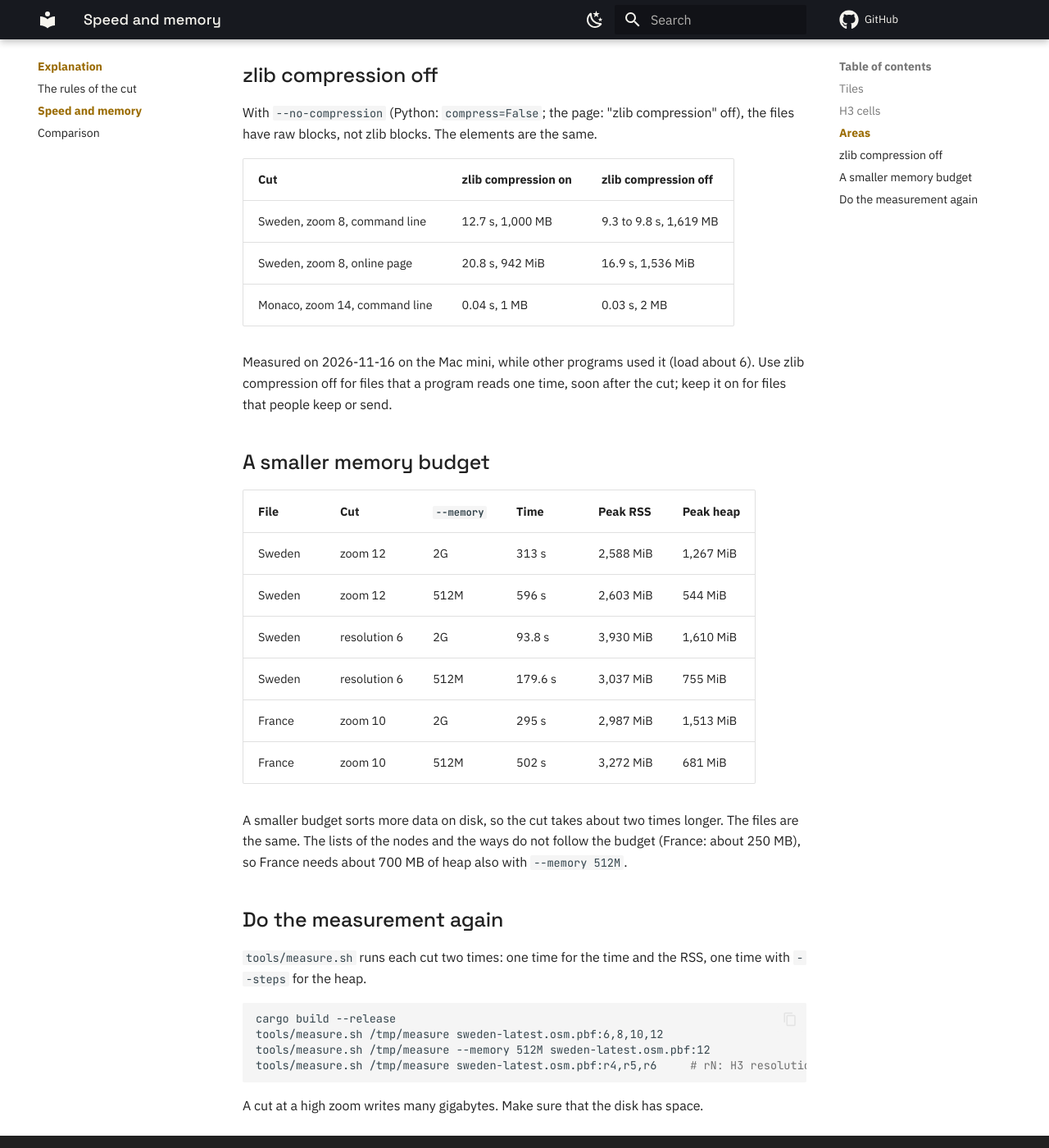
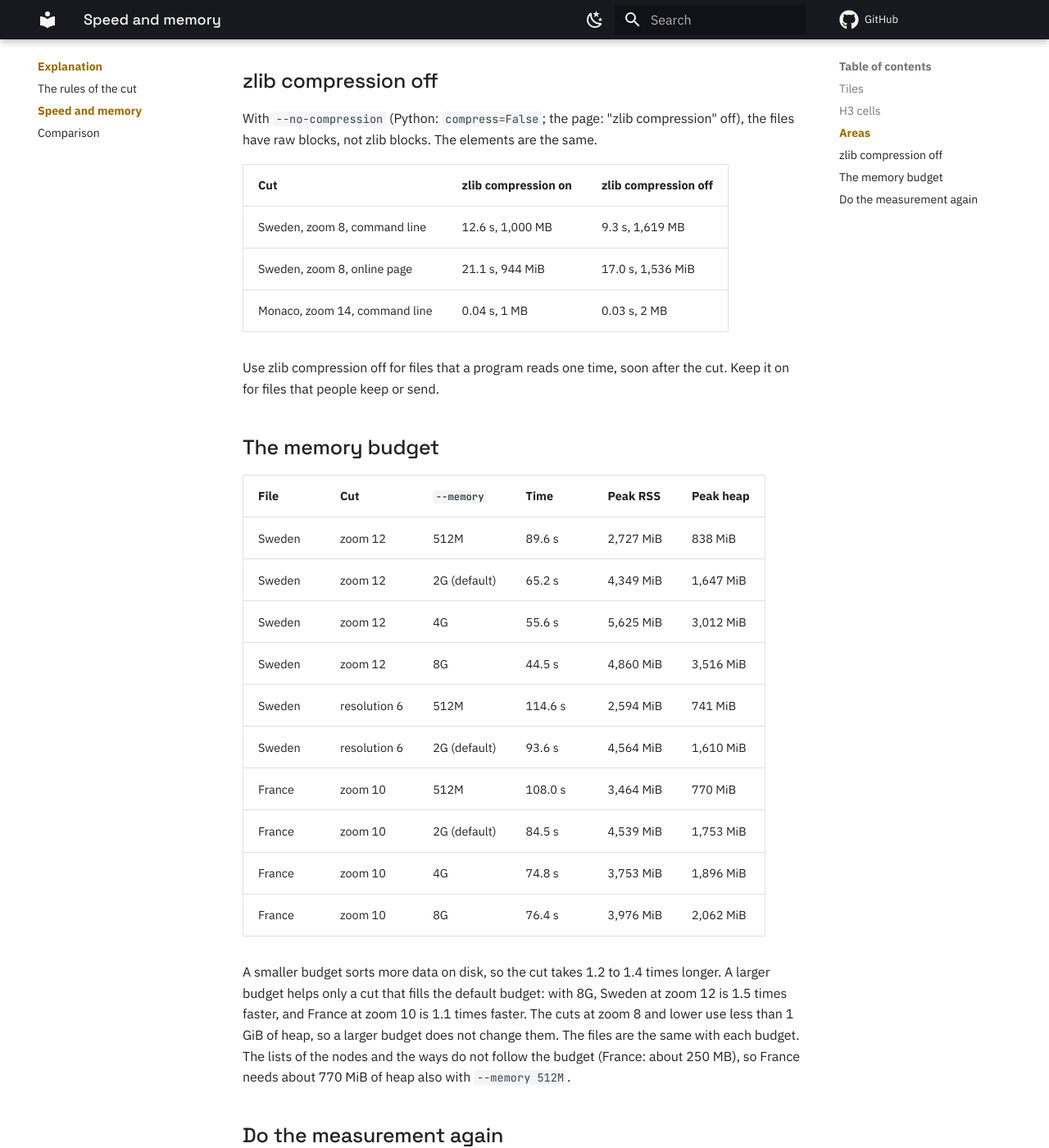
Before and after one commit to Khoshkhah/pbfcut, an MkDocs documentation site: the page built from docs/explanation/speed-and-memory.md, in a window 1280 px wide and 1400 px high, scrolled down 1750 px. Shown: the whole window at 82% size. Built offline with MkDocs 1.6.1 and Material for MkDocs 9.7.7, drawn with Linux system fonts in a browser that asks for light colours; comment, search, counter and statistics services are not loaded; some of the changed text lies outside the part shown.

Commit message:
Docs: the speed, memory and comparison tables with pbfcut 0.2.0
All rows measured again on the Mac mini, one run at a time. The memory
budget table has 4G and 8G too. The Sweden area list has no overlap.

Co-Authored-By: Claude Opus 5.5 <noreply@anthropic.com>

```diff
--- a/docs/explanation/speed-and-memory.md
+++ b/docs/explanation/speed-and-memory.md
@@ -1,8 +1,8 @@
 # Speed and memory
 
 The memory of the cut follows its memory budget (`--memory`, default 2G), not the number of tiles. All numbers are
-from a Mac mini (12 cores, 16 GB) with the Geofabrik files of Sweden (975 MB) and France (5.1 GB). For osmium and the
-online page, see [Comparison](comparison.md).
+from a Mac mini (12 cores, 16 GB) with the Geofabrik files of Sweden (975 MB) and France (5.1 GB), with pbfcut
+0.2.0 on 2026-11-16, one run at a time. For osmium and the online page, see [Comparison](comparison.md).
 
 - **Heap**: the most memory that the cut used (from `--steps`).
 - **RSS**: the most memory that the system gave to the process. It is larger, because the allocator keeps some freed
@@ -12,12 +12,12 @@ online page, see [Comparison](comparison.md).
 
 | File | Zoom | Tiles | Files | Time | Peak RSS | Peak heap |
 |---|---|---|---|---|---|---|
-| Sweden | 6 | 28 | 21 | 12.3 s | 915 MiB | 358 MiB |
-| Sweden | 8 | 242 | 183 | 18.5 s | 954 MiB | 395 MiB |
-| Sweden | 10 | 3,520 | 2,221 | 41.9 s | 1,189 MiB | 673 MiB |
-| Sweden | 12 | 54,793 | 27,623 | 313 s | 2,588 MiB | 1,267 MiB |
-| France | 8 | 143 | 116 | 91 s | 1,305 MiB | 647 MiB |
-| France | 10 | 2,156 | 1,431 | 295 s | 2,987 MiB | 1,513 MiB |
+| Sweden | 6 | 28 | 21 | 11.7 s | 936 MiB | 361 MiB |
+| Sweden | 8 | 242 | 183 | 12.5 s | 1,053 MiB | 424 MiB |
+| Sweden | 10 | 3,520 | 2,221 | 17.1 s | 1,842 MiB | 1,004 MiB |
+| Sweden | 12 | 54,793 | 27,623 | 65.2 s | 4,349 MiB | 1,647 MiB |
+| France | 8 | 143 | 116 | 60.7 s | 1,581 MiB | 702 MiB |
+| France | 10 | 2,156 | 1,431 | 84.5 s | 4,539 MiB | 1,753 MiB |
 
 The time grows with the zoom because the output grows: a way goes to every tile that it touches, with all its nodes.
 At zoom 12, the tile files of Sweden have 495 million nodes from outside their tiles.
@@ -26,18 +26,16 @@ At zoom 12, the tile files of Sweden have 495 million nodes from outside their t
 
 | File | Resolution | Cells | Files | Time | Peak RSS | Peak heap |
 |---|---|---|---|---|---|---|
-| Sweden | 4 | 937 | 657 | 28.6 s | 1,351 MiB | 537 MiB |
-| Sweden | 5 | 6,214 | 3,730 | 38.2 s | 2,024 MiB | 1,251 MiB |
-| Sweden | 6 | 42,659 | 21,618 | 93.8 s | 3,930 MiB | 1,610 MiB |
-
-Other programs used the Mac during these runs, so the times can be a little long.
+| Sweden | 4 | 937 | 657 | 28.5 s | 1,329 MiB | 538 MiB |
+| Sweden | 5 | 6,214 | 3,730 | 37.9 s | 2,065 MiB | 1,252 MiB |
+| Sweden | 6 | 42,659 | 21,618 | 93.6 s | 4,564 MiB | 1,610 MiB |
 
 ## Areas
 
 | File | Areas | Time | Peak RSS | Peak heap |
 |---|---|---|---|---|
-| Monaco | 3 | 0.04 s | 24 MiB | 11 MiB |
-| Sweden | 10 boxes | 11.7 s | 848 MiB | 350 MiB |
+| Monaco | 3 | 0.06 s | 25 MiB | 11 MiB |
+| Sweden | 10 boxes (no overlap) | 11.5 s | 921 MiB | 352 MiB |
 
 ## zlib compression off
 
@@ -46,27 +44,33 @@ zlib blocks. The elements are the same.
 
 | Cut | zlib compression on | zlib compression off |
 |---|---|---|
-| Sweden, zoom 8, command line | 12.7 s, 1,000 MB | 9.3 to 9.8 s, 1,619 MB |
-| Sweden, zoom 8, online page | 20.8 s, 942 MiB | 16.9 s, 1,536 MiB |
+| Sweden, zoom 8, command line | 12.6 s, 1,000 MB | 9.3 s, 1,619 MB |
+| Sweden, zoom 8, online page | 21.1 s, 944 MiB | 17.0 s, 1,536 MiB |
 | Monaco, zoom 14, command line | 0.04 s, 1 MB | 0.03 s, 2 MB |
 
-Measured on 2026-11-16 on the Mac mini, while other programs used it (load about 6). Use zlib compression off for files
-that a program reads one time, soon after the cut; keep it on for files that people keep or send.
+Use zlib compression off for files that a program reads one time, soon after the cut. Keep it on for files that people
+keep or send.
 
-## A smaller memory budget
+## The memory budget
 
 | File | Cut | `--memory` | Time | Peak RSS | Peak heap |
 |---|---|---|---|---|---|
-| Sweden | zoom 12 | 2G | 313 s | 2,588 MiB | 1,267 MiB |
-| Sweden | zoom 12 | 512M | 596 s | 2,603 MiB | 544 MiB |
-| Sweden | resolution 6 | 2G | 93.8 s | 3,930 MiB | 1,610 MiB |
-| Sweden | resolution 6 | 512M | 179.6 s | 3,037 MiB | 755 MiB |
-| France | zoom 10 | 2G | 295 s | 2,987 MiB | 1,513 MiB |
-| France | zoom 10 | 512M | 502 s | 3,272 MiB | 681 MiB |
+| Sweden | zoom 12 | 512M | 89.6 s | 2,727 MiB | 838 MiB |
+| Sweden | zoom 12 | 2G (default) | 65.2 s | 4,349 MiB | 1,647 MiB |
+| Sweden | zoom 12 | 4G | 55.6 s | 5,625 MiB | 3,012 MiB |
+| Sweden | zoom 12 | 8G | 44.5 s | 4,860 MiB | 3,516 MiB |
+| Sweden | resolution 6 | 512M | 114.6 s | 2,594 MiB | 741 MiB |
+| Sweden | resolution 6 | 2G (default) | 93.6 s | 4,564 MiB | 1,610 MiB |
+| France | zoom 10 | 512M | 108.0 s | 3,464 MiB | 770 MiB |
+| France | zoom 10 | 2G (default) | 84.5 s | 4,539 MiB | 1,753 MiB |
+| France | zoom 10 | 4G | 74.8 s | 3,753 MiB | 1,896 MiB |
+| France | zoom 10 | 8G | 76.4 s | 3,976 MiB | 2,062 MiB |
 
-A smaller budget sorts more data on disk, so the cut takes about two times longer. The files are the same. The lists
-of the nodes and the ways do not follow the budget (France: about 250 MB), so France needs about 700 MB of heap also
-with `--memory 512M`.
+A smaller budget sorts more data on disk, so the cut takes 1.2 to 1.4 times longer. A larger budget helps only a cut
+that fills the default budget: with 8G, Sweden at zoom 12 is 1.5 times faster, and France at zoom 10 is 1.1 times
+faster. The cuts at zoom 8 and lower use less than 1 GiB of heap, so a larger budget does not change them. The files
+are the same with each budget. The lists of the nodes and the ways do not follow the budget (France: about 250 MB), so
+France needs about 770 MiB of heap also with `--memory 512M`.
 
 ## Do the measurement again
 
```
Also changed, not shown: docs/explanation/comparison.md (+10 -10 lines).
